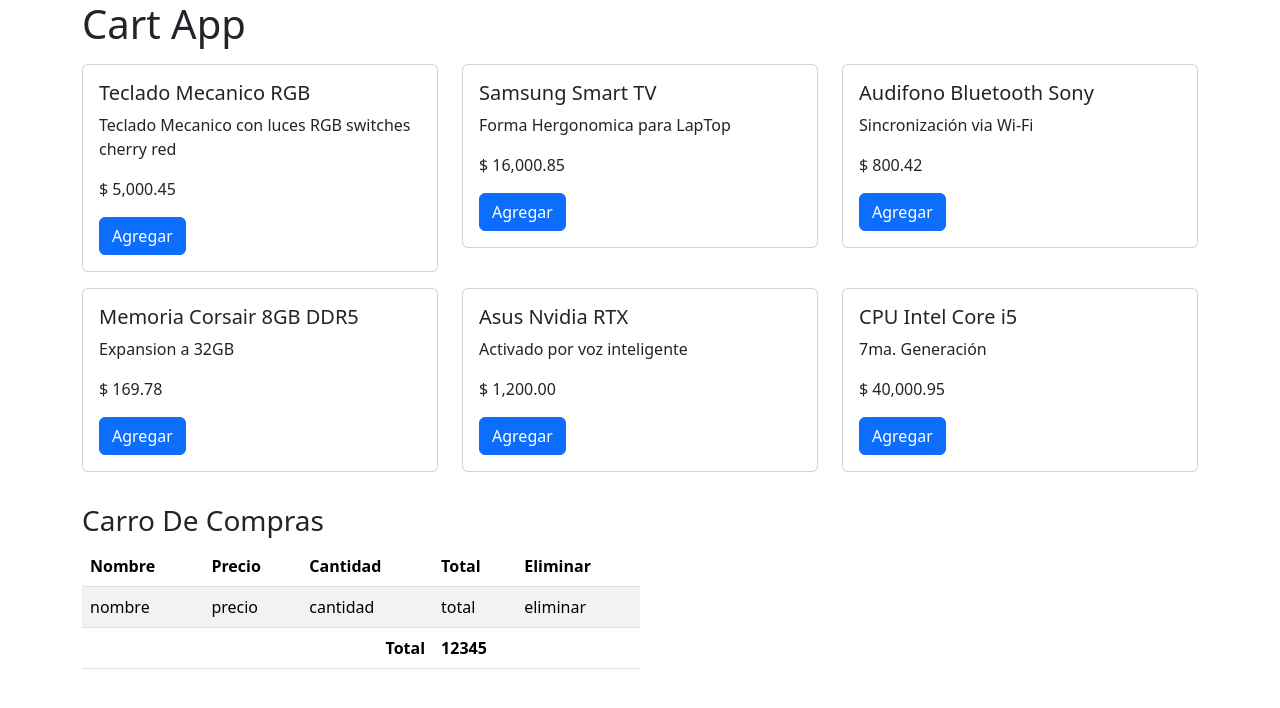
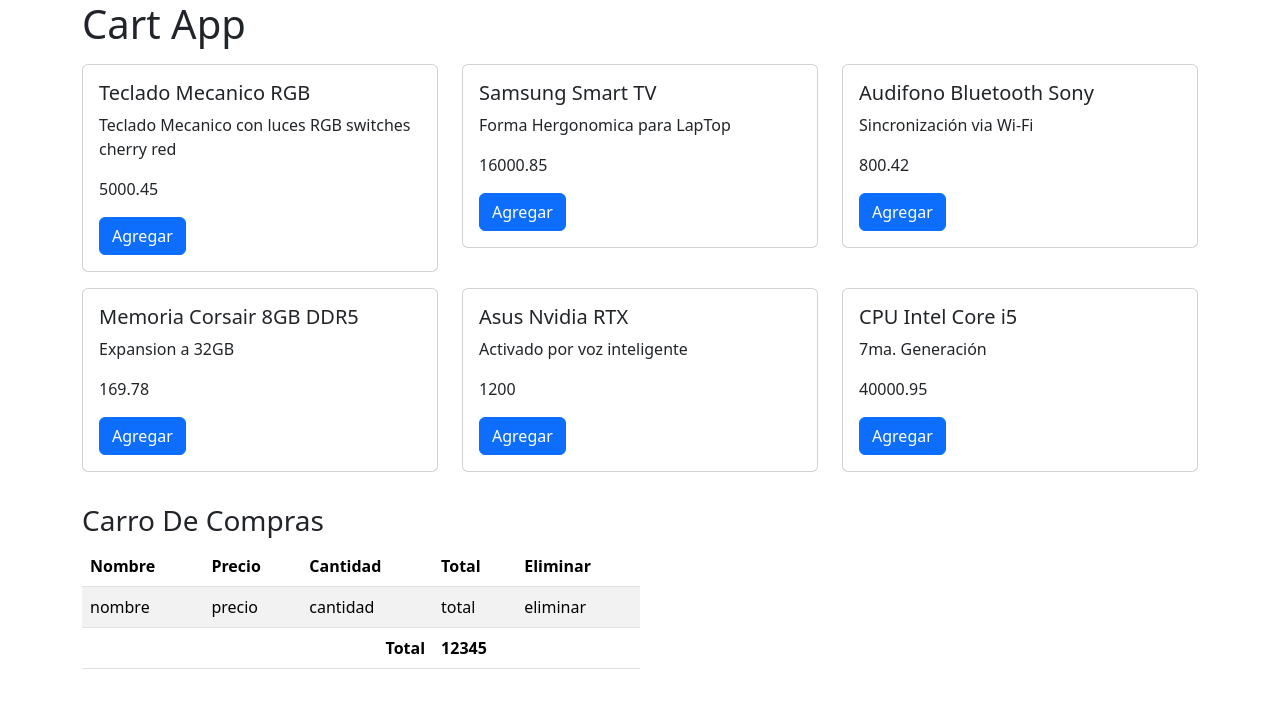
Before and after one commit to mazamorm1975/CartApp, a React (Vite) app: page / in a window 1280 px wide. Shown: the top 708 px of the page. Built offline with nearby package versions, Linux system fonts and the light colour scheme.

Commit message:
Modulo 82. El Service y el hook useEffect

```diff
--- a/src/CartApp.jsx
+++ b/src/CartApp.jsx
@@ -1,72 +1,31 @@
+import { useEffect, useState } from "react";
+import { getProducts } from "./service/serviceProducts";
+
 export const CartApp = () => {
+  // eslint-disable-next-line no-unused-vars
+  const [products, setProducts] = useState([]);
+
+  useEffect(() => {
+    setProducts(getProducts());
+  }, []);
+
   return (
     <>
       <div className="container">
         <h1>Cart App</h1>
         <div className="row">
-          <div className="col-4 my-2">
-            <div className="card">
-              <div className="card-body">
-                <h5 className="card-title">Teclado Mecanico RGB</h5>
-                <p className="card-text">
-                  Teclado Mecanico con luces RGB switches cherry red
-                </p>
-                <p className="card-text">$ 5,000.45</p>
-                <button className="btn btn-primary">Agregar</button>
+          {products.map((prod) => (
+            <div className="col-4 my-2" key={prod.id}>
+              <div className="card">
+                <div className="card-body">
+                  <h5 className="card-title">{prod.name}</h5>
+                  <p className="card-text">{prod.description}</p>
+                  <p className="card-text">{prod.price}</p>
+                  <button className="btn btn-primary">Agregar</button>
+                </div>
               </div>
             </div>
-          </div>
-
-          <div className="col-4 my-2">
-            <div className="card">
-              <div className="card-body">
-                <h5 className="card-title">Samsung Smart TV</h5>
-                <p className="card-text">Forma Hergonomica para LapTop</p>
-                <p className="card-text">$ 16,000.85</p>
-                <button className="btn btn-primary">Agregar</button>
-              </div>
-            </div>
-          </div>
-          <div className="col-4 my-2">
-            <div className="card">
-              <div className="card-body">
-                <h5 className="card-title">Audifono Bluetooth Sony</h5>
-                <p className="card-text">Sincronización via Wi-Fi</p>
-                <p className="card-text">$ 800.42</p>
-                <button className="btn btn-primary">Agregar</button>
-              </div>
-            </div>
-          </div>
-          <div className="col-4 my-2">
-            <div className="card">
-              <div className="card-body">
-                <h5 className="card-title">Memoria Corsair 8GB DDR5</h5>
-                <p className="card-text">Expansion a 32GB</p>
-                <p className="card-text">$ 169.78</p>
-                <button className="btn btn-primary">Agregar</button>
-              </div>
-            </div>
-          </div>
-          <div className="col-4 my-2">
-            <div className="card">
-              <div className="card-body">
-                <h5 className="card-title">Asus Nvidia RTX</h5>
-                <p className="card-text">Activado por voz inteligente</p>
-                <p className="card-text">$ 1,200.00</p>
-                <button className="btn btn-primary">Agregar</button>
-              </div>
-            </div>
-          </div>
-          <div className="col-4 my-2">
-            <div className="card">
-              <div className="card-body">
-                <h5 className="card-title">CPU Intel Core i5</h5>
-                <p className="card-text">7ma. Generación</p>
-                <p className="card-text">$ 40,000.95</p>
-                <button className="btn btn-primary">Agregar</button>
-              </div>
-            </div>
-          </div>
+          ))}
         </div>
 
         <div className="my-4 w-50">
@@ -92,13 +51,16 @@
             </tbody>
             <tfoot>
               <tr>
-              <td colSpan="3"className="text text-end fw-bold">Total</td>
-              <td colSpan="2" className="text text-start fw-bold">12345</td>
+                <td colSpan="3" className="text text-end fw-bold">
+                  Total
+                </td>
+                <td colSpan="2" className="text text-start fw-bold">
+                  12345
+                </td>
               </tr>
             </tfoot>
           </table>
         </div>
-
       </div>
     </>
   );
--- /dev/null
+++ b/src/data/products.js
@@ -0,0 +1,44 @@
+export const products = [
+
+    {
+        id:1,
+        name:"Teclado Mecanico RGB",
+        description:"Teclado Mecanico con luces RGB switches cherry red",
+        price: 5000.45
+    },
+
+    {
+        id:2,
+        name:"Samsung Smart TV",
+        description:"Forma Hergonomica para LapTop",
+        price:16000.85
+    },
+
+    {
+        id:3,
+        name:"Audifono Bluetooth Sony",
+        description:"Sincronización via Wi-Fi",
+        price:800.42
+    },
+
+    {
+        id:4,
+        name:"Memoria Corsair 8GB DDR5",
+        description:"Expansion a 32GB",
+        price:169.78
+    },
+
+    {
+        id:5,
+        name:"Asus Nvidia RTX",
+        description:"Activado por voz inteligente",
+        price:1200.00
+    },
+
+    {
+        id:6,
+        name:"CPU Intel Core i5",
+        description:"7ma. Generación",
+        price:40000.95
+        }
+]
--- /dev/null
+++ b/src/service/serviceProducts.js
@@ -0,0 +1,7 @@
+import { products } from "../data/products"
+
+export const getProducts = () => {
+
+    return products;
+
+}
```
